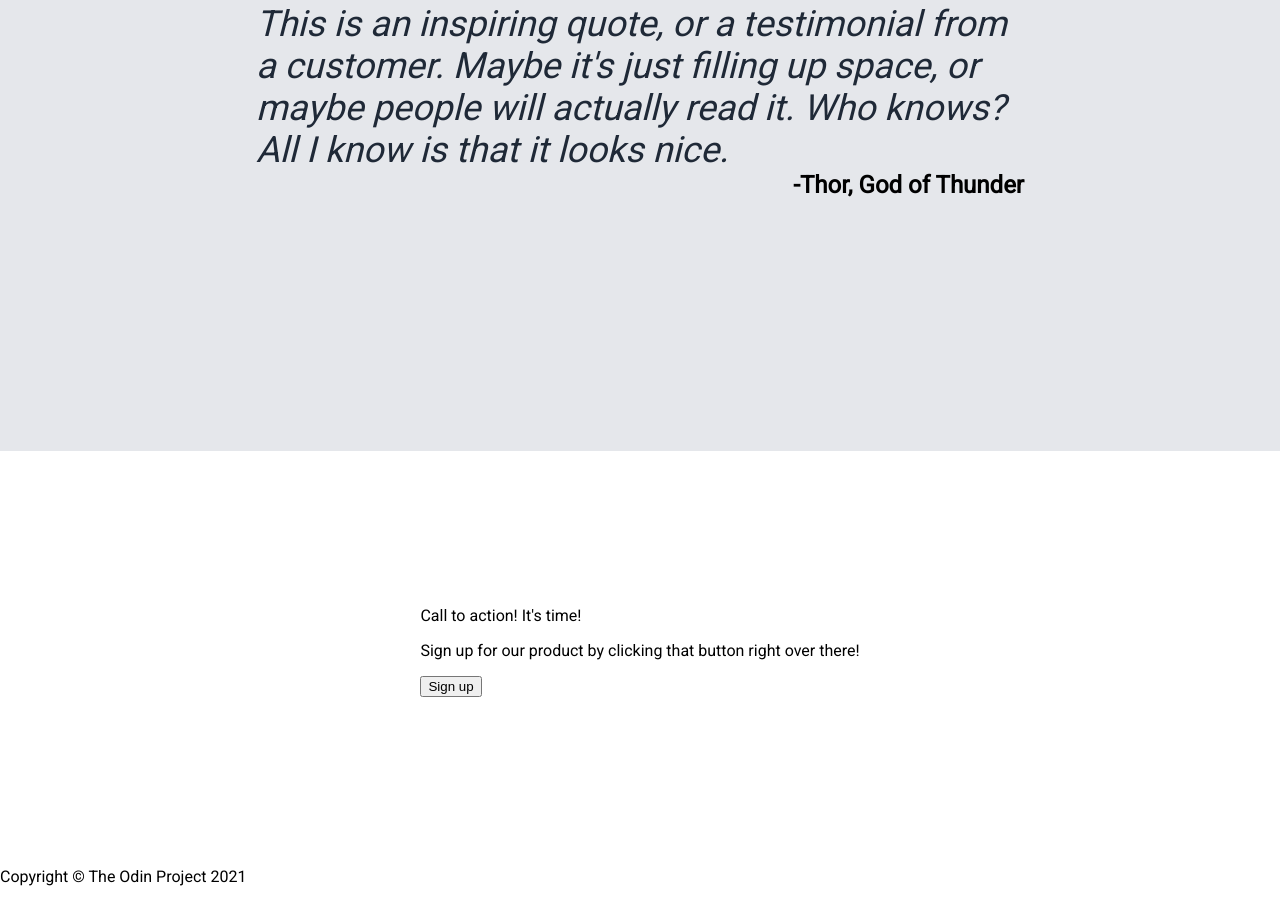
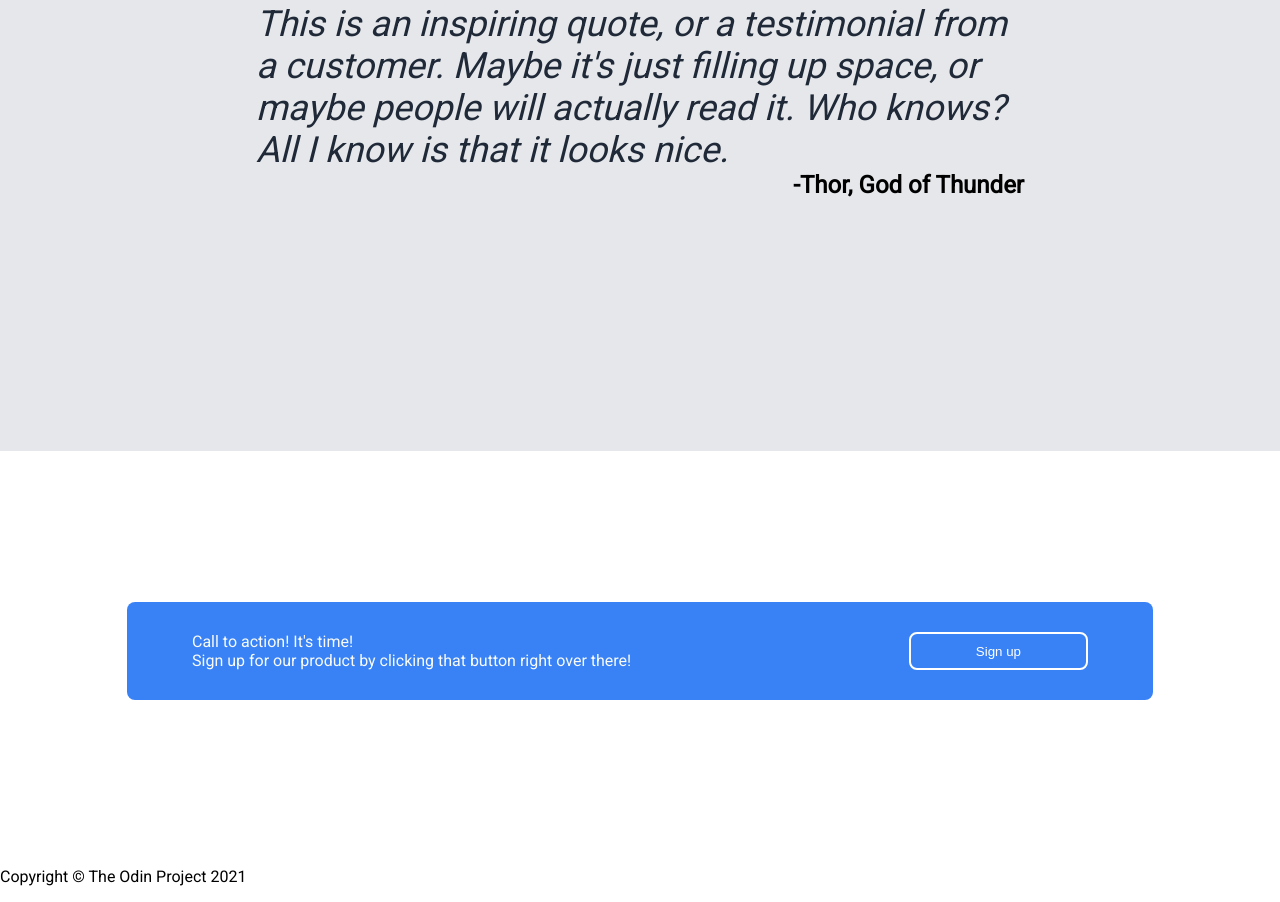
Before and after one commit to 0xjeji/landing-page, a plain HTML site: page index.html in a window 1280 px wide. Shown: the part 1189-2091 px from the top of the page. Drawn offline with Linux system fonts and the light colour scheme.

Commit message:
completed signup section

```diff
--- a/index.html
+++ b/index.html
@@ -66,7 +66,7 @@
         <div class="blue-container">
             <div class="message">
                 <div class="signup-heading">Call to action! It's time!</div>
-                <p>Sign up for our product by clicking that button right over there!</p>
+                <div>Sign up for our product by clicking that button right over there!</div>
             </div>
             <button class="signup-btn">Sign up</button>
         </div>
--- a/style.css
+++ b/style.css
@@ -145,3 +145,21 @@ a {
     align-items: center;
     height: 400px;
 }
+
+.blue-container {
+    display: flex;
+    justify-content: space-between;
+    background-color: #3882F6;
+    color: #f9FaF8;
+    padding: 30px 65px;
+    border-radius: 8px;
+    width: 70%;
+}
+
+.signup-btn {
+   width: 20%;
+   border-radius: 8px;
+   background-color: #3882F6;
+   color: white;
+   border: 2px solid white;
+}
```
